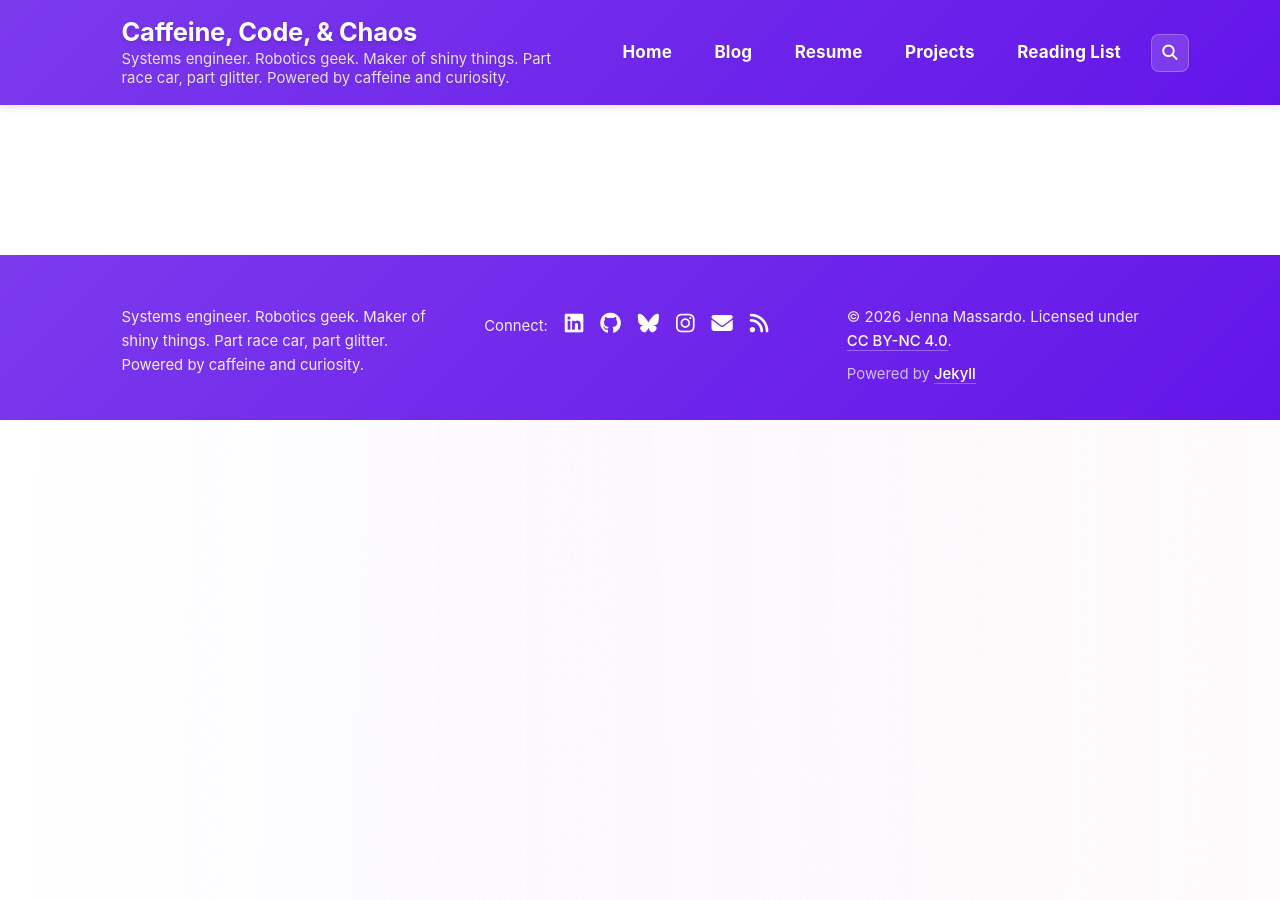
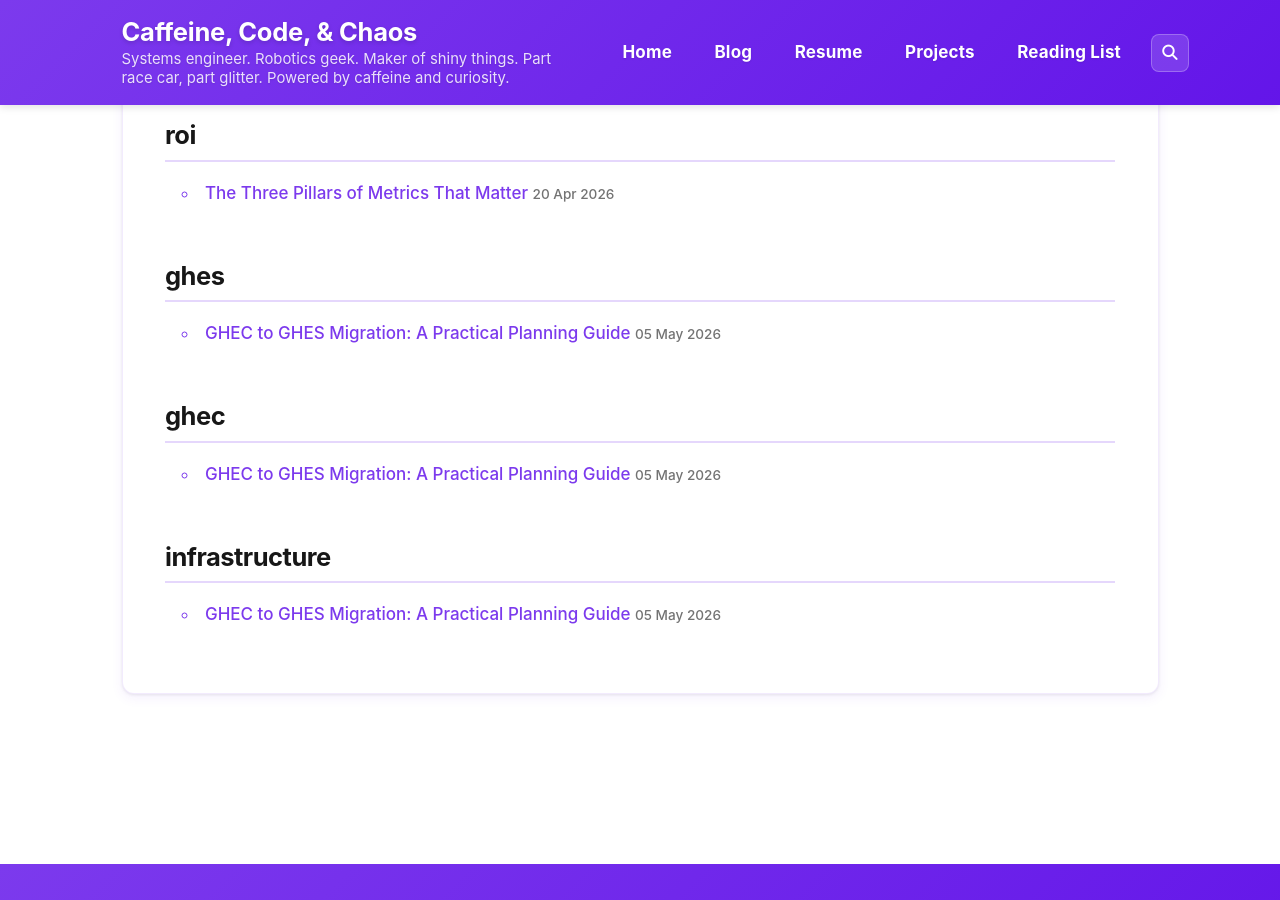
Before and after one commit to jmassardo/jmassardo.github.io, a Jekyll site: the page built from blog/tags.html, in a window 1280 px wide and 900 px high, scrolled down 24222 px. Built offline with Jekyll 4.4.1, drawn with Linux system fonts in a browser that asks for light colours; nearby versions of some CDN libraries; before the commit the page ends 24642 px from its top, so only the background shows below that; some of the changed text lies outside the part shown.

Commit message:
publish new post

```diff
--- a/_drafts/2026-03-13-ghec-to-ghes-migration-considerations.md
+++ b/_posts/2026-05-05-ghec-to-ghes-migration-considerations.md
@@ -1,7 +1,7 @@
 ---
 layout: post
 title: "GHEC to GHES Migration: A Practical Planning Guide"
-date: 2026-03-13 10:00:00 -0500
+date: 2026-05-05 10:00:00 -0500
 category: Blog
 tags: [github, ghes, ghec, migration, devops, infrastructure, security, best-practices]
 excerpt: "A comprehensive reference for planning a migration from GitHub Enterprise Cloud to GitHub Enterprise Server, covering feature parity, identity, Actions, infrastructure, and the items that are easy to overlook."
```
